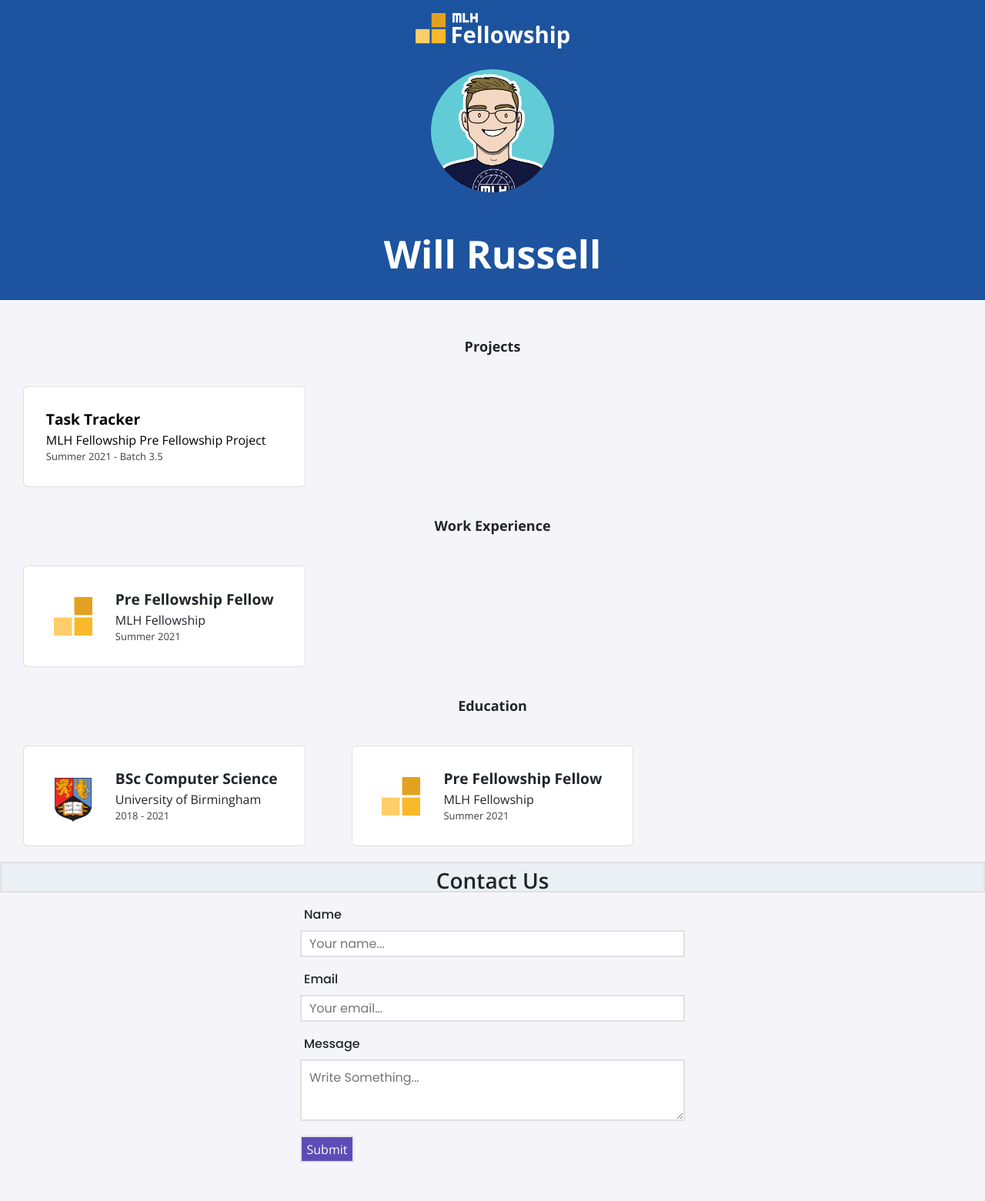
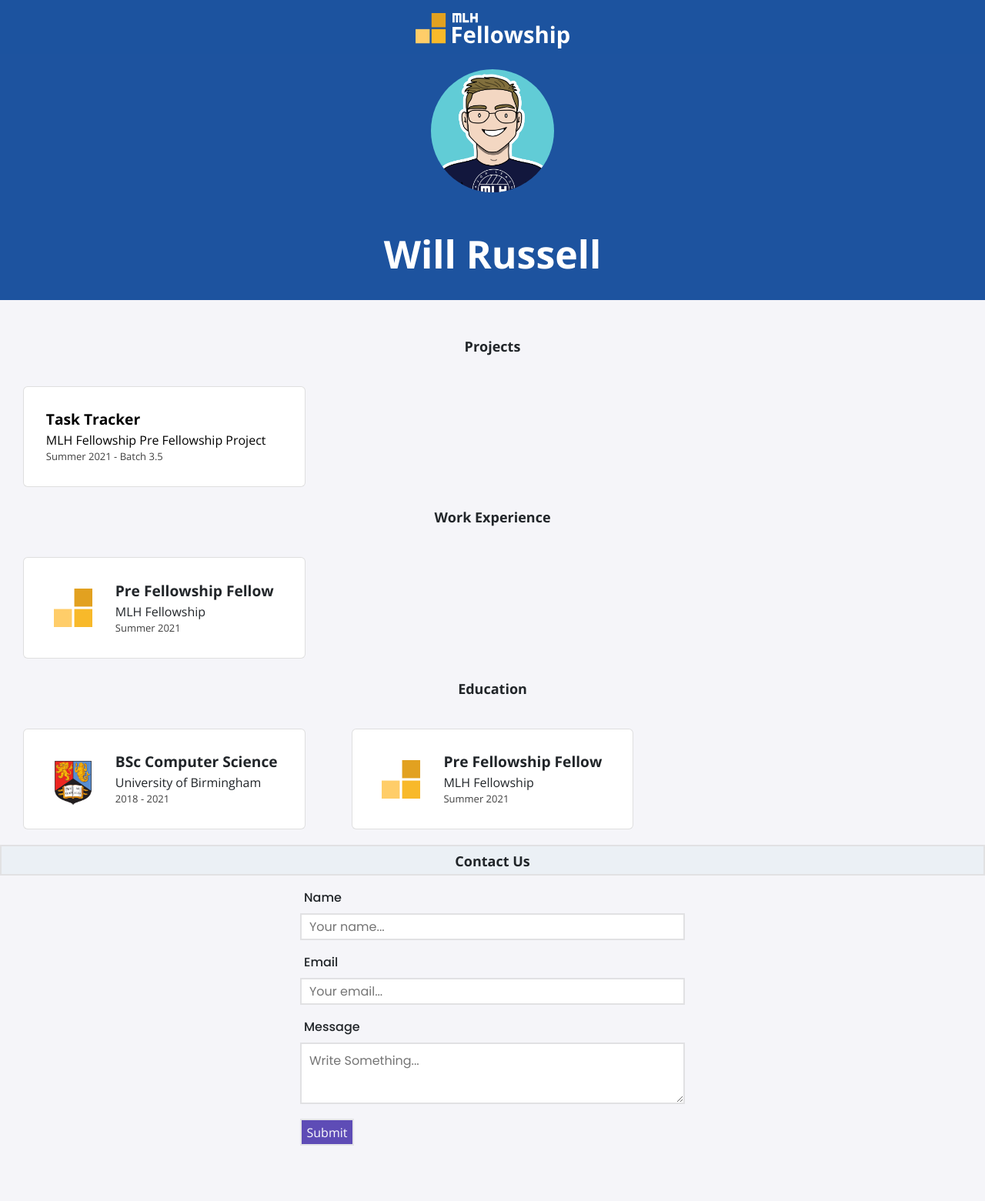
Before and after one commit to MLH-Fellowship/pod-3.1.0-portfolio, a Jekyll site: the page built from index.html, in a window 1280 px wide. Shown: the whole page at 77% size. Built offline with Jekyll 4.4.1, drawn with Linux system fonts in a browser that asks for light colours; nearby versions of some CDN libraries; after the commit the page ends 1539 px from its top, so only the background shows below that.

Commit message:
refactoring

```diff
--- a/_includes/contact.html
+++ b/_includes/contact.html
@@ -4,16 +4,14 @@
     .contact{
         font-family: 'Poppins', sans-serif;
     }
-
     #heading {
       text-align: center;
       background-color: #ebf0f5;
       border: 2px solid #e1e1e3;
       height: 40px;
     }
-    h3 {
-        margin-top: 6px;
-      	font-weight: 600;
+    h2 {
+        margin-top: 9px;
     }
     .contactform {
         margin-top: 12px;
@@ -68,5 +67,4 @@
             <button type="submit">Submit</button>
         </form>
     </div>
-
 </div>
```
Also changed, not shown: other parts of _includes/contact.html (+4 -3 lines).
